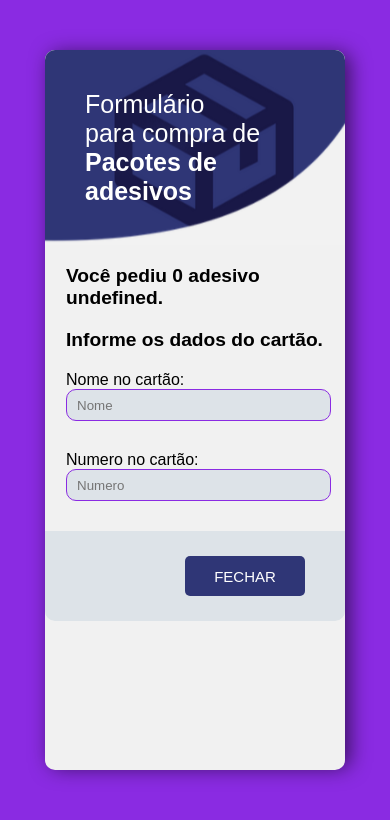
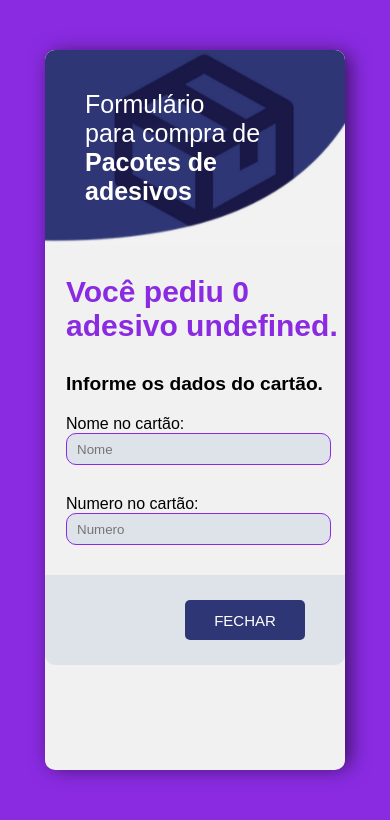
Before and after one commit to jaymeborges/desafio-frontend, a plain HTML site: page index.html in a window 390 px wide. Both pictures are taken after a click on the button "ENVIAR". Drawn offline with Linux system fonts and the light colour scheme.

Commit message:
Update style.css

```diff
--- a/style.css
+++ b/style.css
@@ -16,11 +16,10 @@
 }
 body{
     background-color: var(--color-4);
-    padding-top: 40px;
 }
 main{
     margin:auto;
-    margin-top: 10px;
+    margin-top: 50px;
 }
 
 /* pagina principal */
@@ -287,6 +286,12 @@ button:hover{
     height: 720px;
     z-index: 2;
 }
+.checkout  h2{
+  font-size: 30px;
+  margin-top: 30px;
+  color: var(--color-4);
+
+}
 
 .info{
     width: 81%;
@@ -305,6 +310,11 @@ button:hover{
 /* mobile */
  @media only screen and (max-width: 500px) {
 
+main{
+    margin:auto;
+    margin-top: 50px;
+}
+
 .container{
   width: 300px;
 }
```
